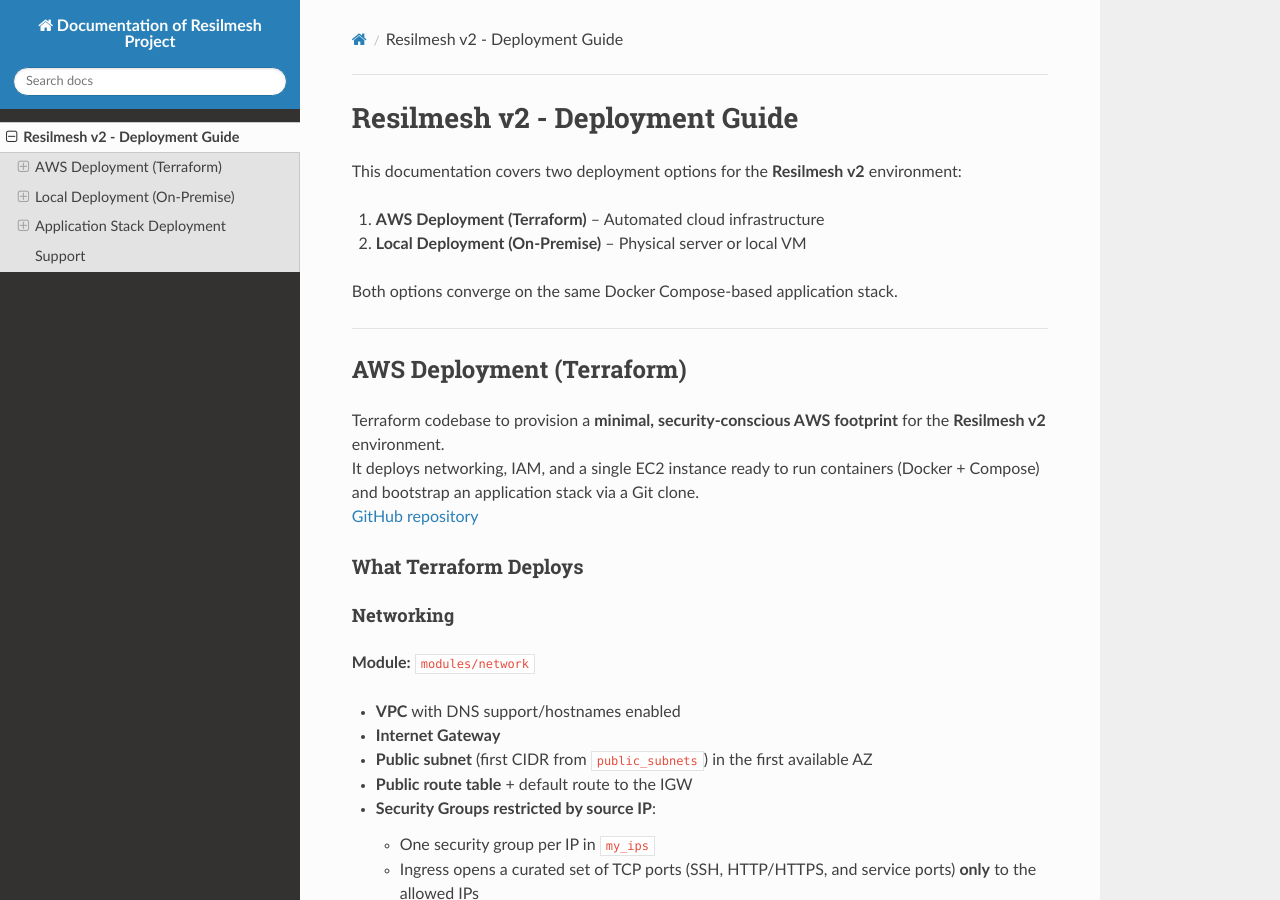
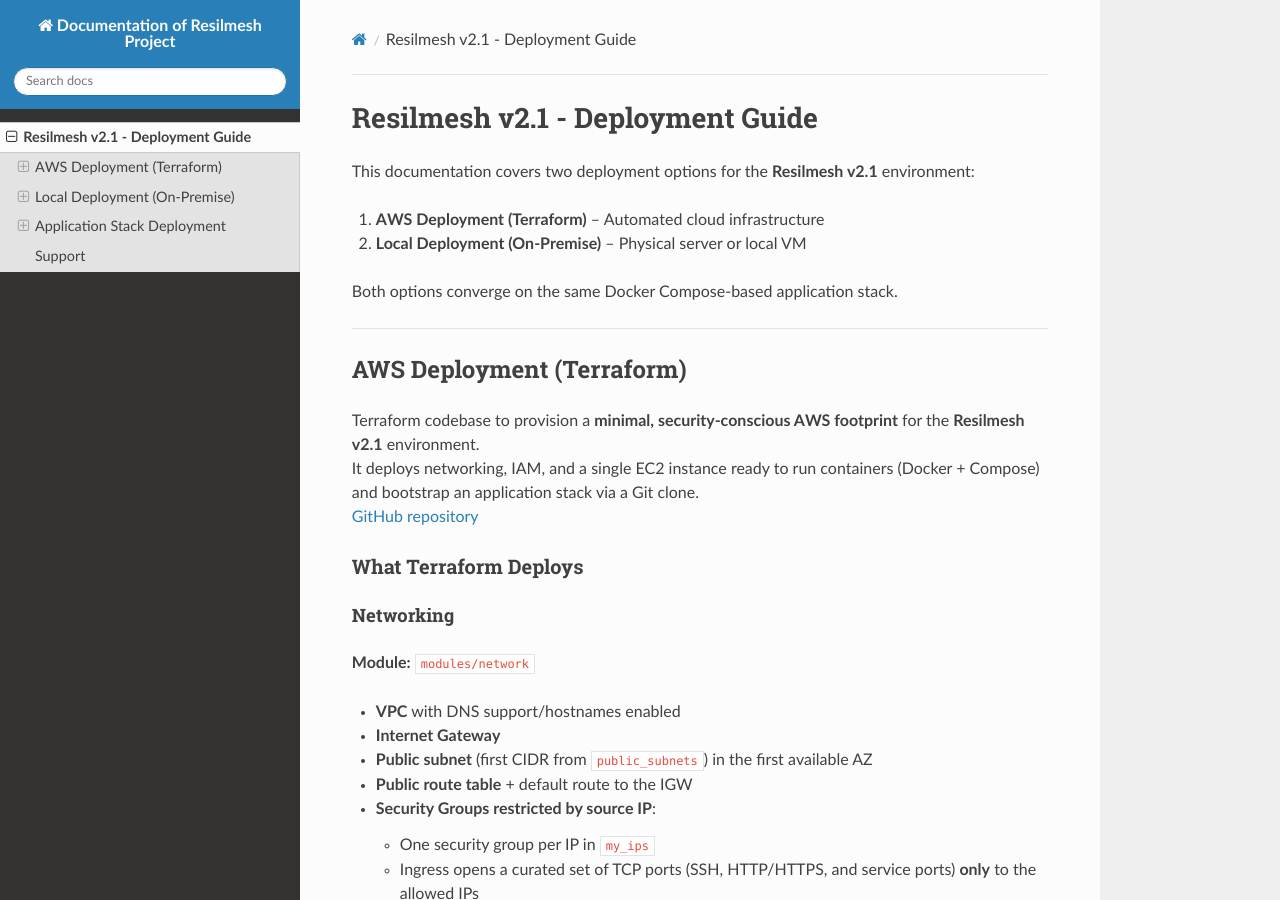
Before and after one commit to resilmesh2/AWSCloud-Deployment, an MkDocs documentation site: the page built from docs/index.md, in a window 1280 px wide and 900 px high. Built offline with MkDocs 1.6.1, drawn with Linux system fonts in a browser that asks for light colours; nearby versions of some CDN libraries; some of the changed text lies outside the part shown.

Commit message:
Release v2.1.0

```diff
--- a/docs/index.md
+++ b/docs/index.md
@@ -1,6 +1,6 @@
-# Resilmesh v2 - Deployment Guide
+# Resilmesh v2.1 - Deployment Guide
 
-This documentation covers two deployment options for the **Resilmesh v2** environment:
+This documentation covers two deployment options for the **Resilmesh v2.1** environment:
 
 1. **AWS Deployment (Terraform)** – Automated cloud infrastructure
 2. **Local Deployment (On-Premise)** – Physical server or local VM
@@ -11,7 +11,7 @@ Both options converge on the same Docker Compose-based application stack.
 
 ## AWS Deployment (Terraform)
 
-Terraform codebase to provision a **minimal, security-conscious AWS footprint** for the **Resilmesh v2** environment.
+Terraform codebase to provision a **minimal, security-conscious AWS footprint** for the **Resilmesh v2.1** environment.
 It deploys networking, IAM, and a single EC2 instance ready to run containers (Docker + Compose) and bootstrap an application stack via a Git clone.
 [GitHub repository](https://github.com/resilmesh2/AWSCloud-Deployment)
 
@@ -379,7 +379,7 @@ cd Docker-Compose
 
 **This section applies to both AWS and On-Premise deployments.**
 
-### API Key Collection for Resilmesh Platform v2 Environment
+### API Key Collection for Resilmesh Platform v2.1 Environment
 
 First, make sure you have the keys you'll need:
 
```
Also changed, not shown: 1 other file.
